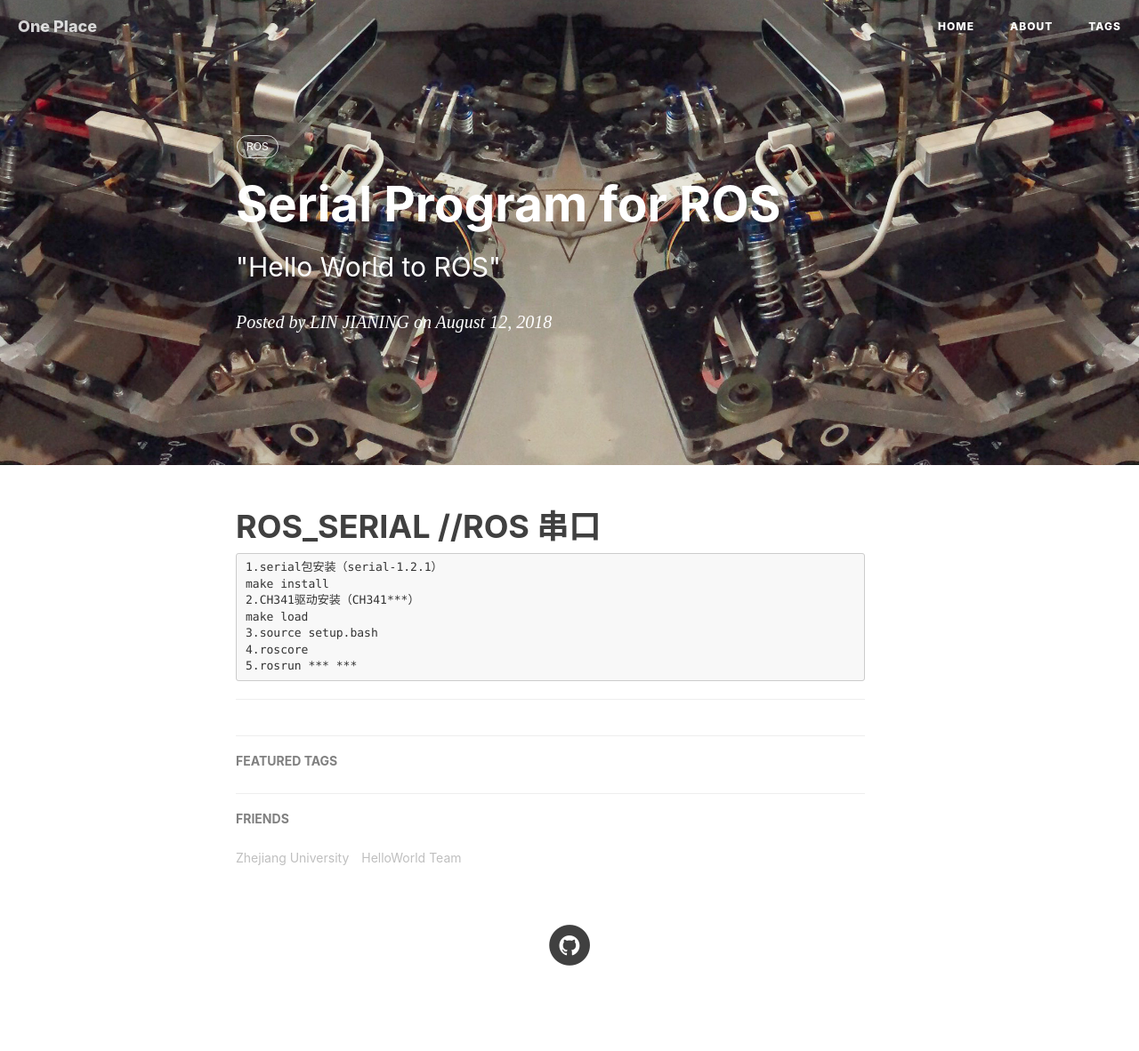
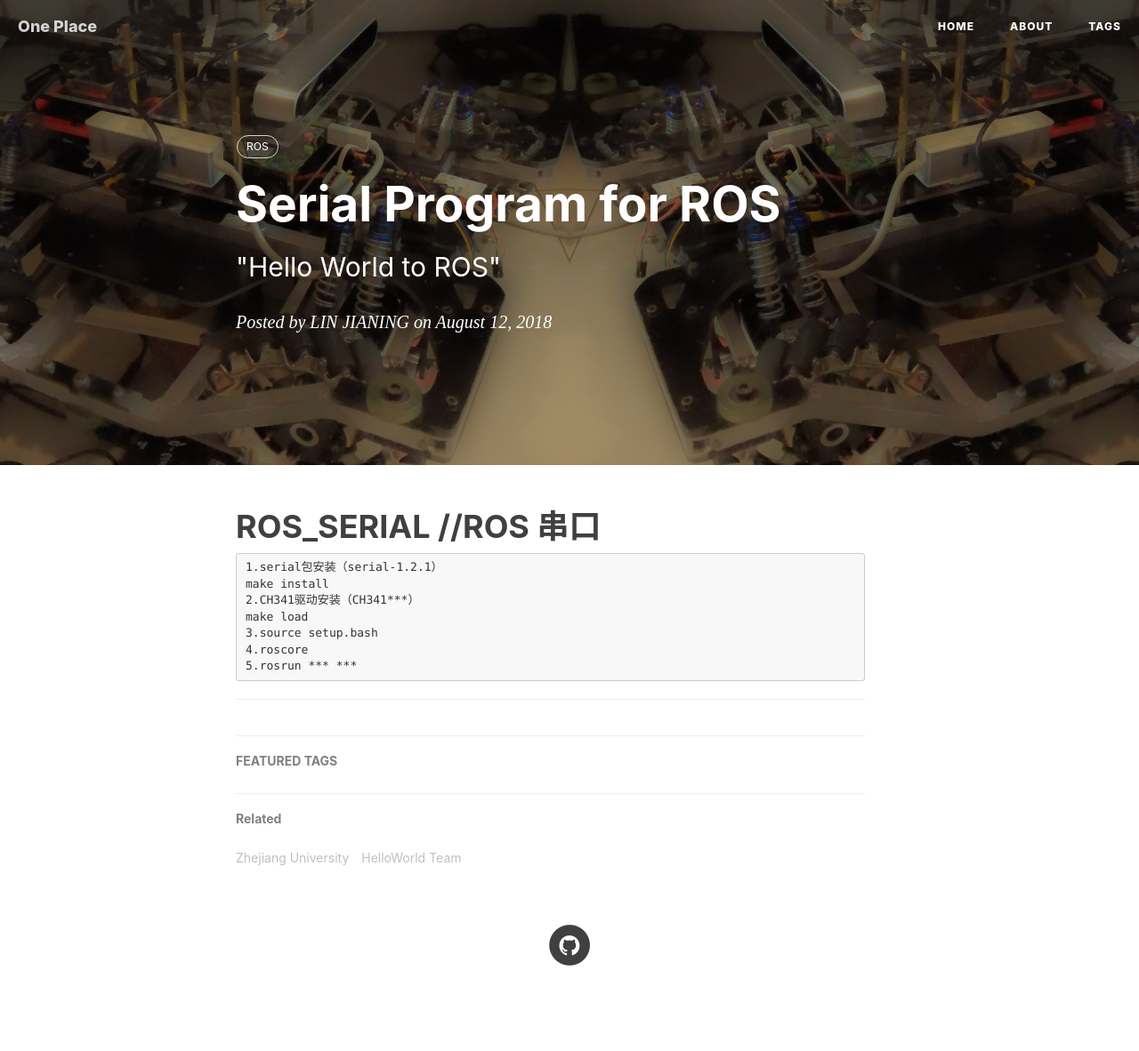
Before and after one commit to undefinedzero/undefinedzero.github.io, a Jekyll site: the page built from _posts/2018-8-12-ros-serial.markdown, in a window 1280 px wide. Shown: the whole page at 89% size. Built offline with Jekyll 4.4.1, drawn with Linux system fonts in a browser that asks for light colours; nearby versions of some CDN libraries; comment, search, counter and statistics services are not loaded.

Commit message:
update logo

```diff
--- a/_layouts/default.html
+++ b/_layouts/default.html
@@ -14,7 +14,7 @@
 
 
 <!-- Image to hack wechat -->
-<img src="/img/icon_wechat.png" width="0" height="0" />
+<img src="/img/icon_wechat.jpg" width="0" height="0" />
 <!-- Migrate from head to bottom, no longer block render and still work -->
 
 </body>
--- a/_layouts/page.html
+++ b/_layouts/page.html
@@ -52,7 +52,7 @@
                 <!-- Friends Blog -->
                 {% if site.friends %}
                 <hr>
-                <h5>FRIENDS</h5>
+                <h5>Related</h5>
                 <ul class="list-inline">
                     {% for friend in site.friends %}
                         <li><a href="{{friend.href}}">{{friend.title}}</a></li>
--- a/_layouts/post.html
+++ b/_layouts/post.html
@@ -139,7 +139,7 @@
                 <!-- Friends Blog -->
                 {% if site.friends %}
                 <hr>
-                <h5>FRIENDS</h5>
+                <h5>Related</h5>
                 <ul class="list-inline">
                     {% for friend in site.friends %}
                         <li><a href="{{friend.href}}">{{friend.title}}</a></li>
--- a/_posts/2018-8-12-ros-serial.markdown
+++ b/_posts/2018-8-12-ros-serial.markdown
@@ -7,7 +7,6 @@
 header-img: "img/post-serial-ros.jpg"
 tags:
     - ROS
-
 ---
 
 # ROS_SERIAL //ROS 串口
```
Also changed, not shown: img/favicon.ico, img/icon-wechat.jpg (added), img/icon_wechat.png (deleted), img/post-serial-ros.jpg.
